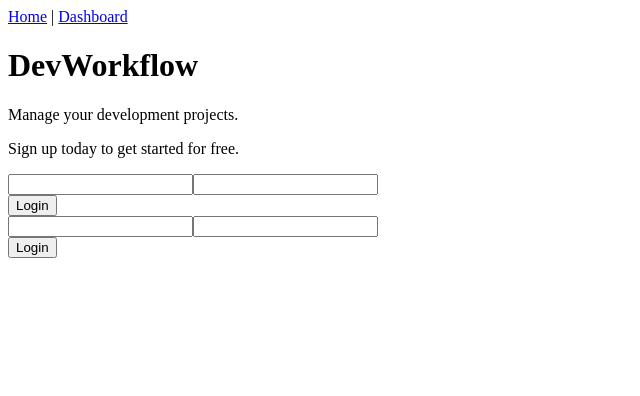
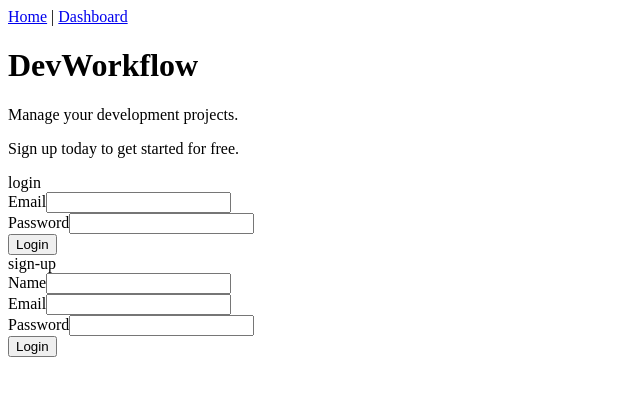
Before and after one commit to ShawKai91/vue-workflow-faf, a Vue app: page / in a window 1280 px wide. Shown: the top 396 px of the page, without its empty margins (0-640 px from the left). Built offline with nearby package versions, Linux system fonts and the light colour scheme.

Commit message:
B_10_introduction-vue-conditional-directives
faf+

```diff
--- a/src/components/auth/Auth.vue
+++ b/src/components/auth/Auth.vue
@@ -1,8 +1,23 @@
 <template>
   <div class="Auth">
     <form>
-      <input type="text" v-model="email">
-      <input type="password" v-model="password">
+      {{ formType }}
+
+      <div v-if="formType === 'sign-up'" class="form__Name">
+        <label>Name</label>
+        <input type="text" v-model="name">
+      </div>
+
+      <div class="form__Email">
+        <label>Email</label>
+        <input type="text" v-model="email">
+      </div>
+
+      <div class="form__Password">
+        <label>Password</label>
+        <input type="password" v-model="password">
+      </div>
+
     </form>
 
     <button @click.prevent="updateLoginDetails">Login</button>
@@ -15,8 +30,12 @@
   data() {
     return {
       email: '',
-      password: ''
+      password: '',
+      name: ''
     }
+  },
+  props: {
+    formType: String
   },
 
   // beforeUpdate() {console.log("beforeUpdate from Login");},
--- a/src/views/Home.vue
+++ b/src/views/Home.vue
@@ -1,8 +1,8 @@
 <template>
   <div class="Home">
     <HomepageContent :subtitle="subtitleContent" :marketingMessage="marketingMessage" />
-    <Auth @update="handleLoginUpdate" />
-    <Auth @update="handleLoginUpdate" />
+    <Auth formType="login" @update="handleLoginUpdate" />
+    <Auth formType="sign-up" @update="handleLoginUpdate" />
   </div>
 </template>
 
```
